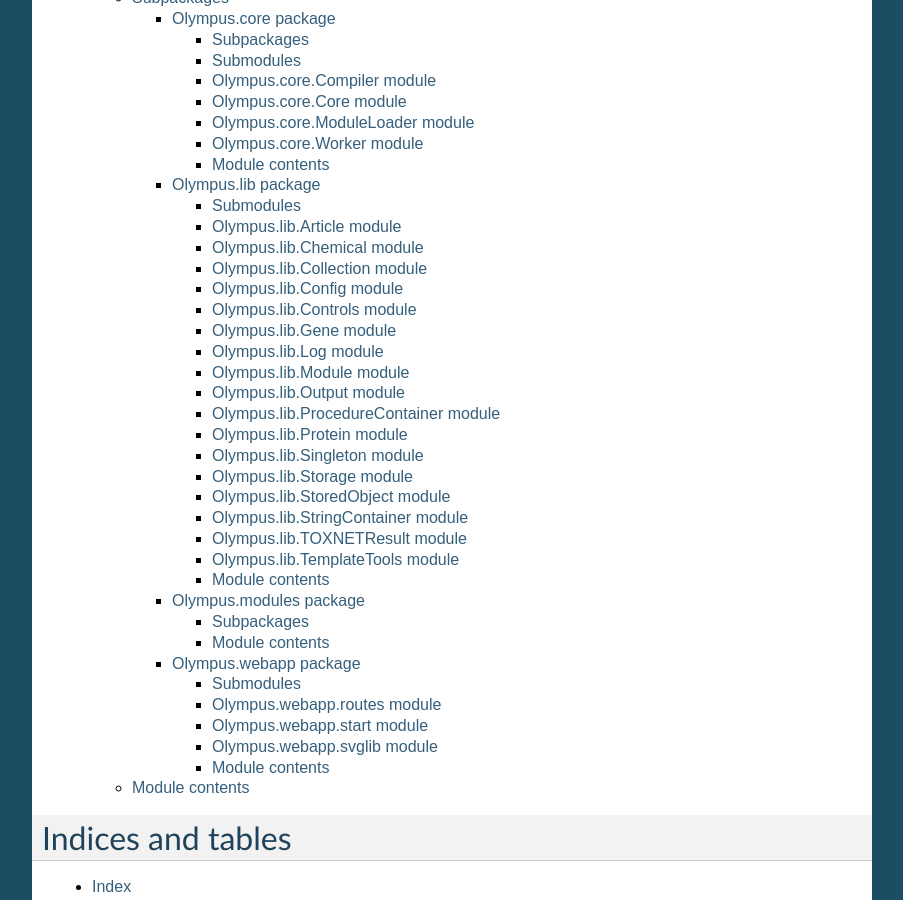
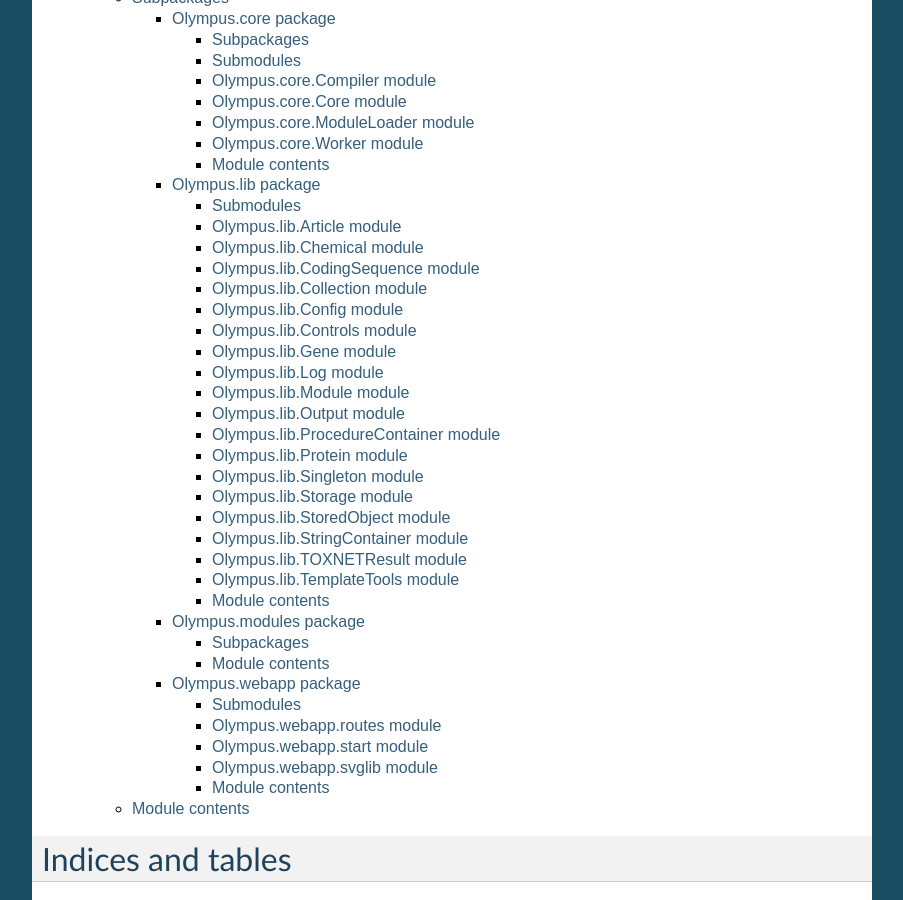
Before and after one commit to HAN-Olympus/Olympus, a Sphinx documentation site: the page built from docs/index.rst, in a window 1280 px wide and 900 px high, scrolled down 412 px. Shown: the whole window, without its empty margins (198-1101 px from the left). Built offline with Sphinx 7.4.7, drawn with Linux system fonts in a browser that asks for light colours; formulas are drawn with MathJax 3.

```diff
--- a/docs/Olympus.lib.rst
+++ b/docs/Olympus.lib.rst
@@ -16,6 +16,14 @@
 ---------------------------
 
 .. automodule:: Olympus.lib.Chemical
+    :members:
+    :undoc-members:
+    :show-inheritance:
+
+Olympus.lib.CodingSequence module
+---------------------------------
+
+.. automodule:: Olympus.lib.CodingSequence
     :members:
     :undoc-members:
     :show-inheritance:
```
Also changed, not shown: 1 other file.
